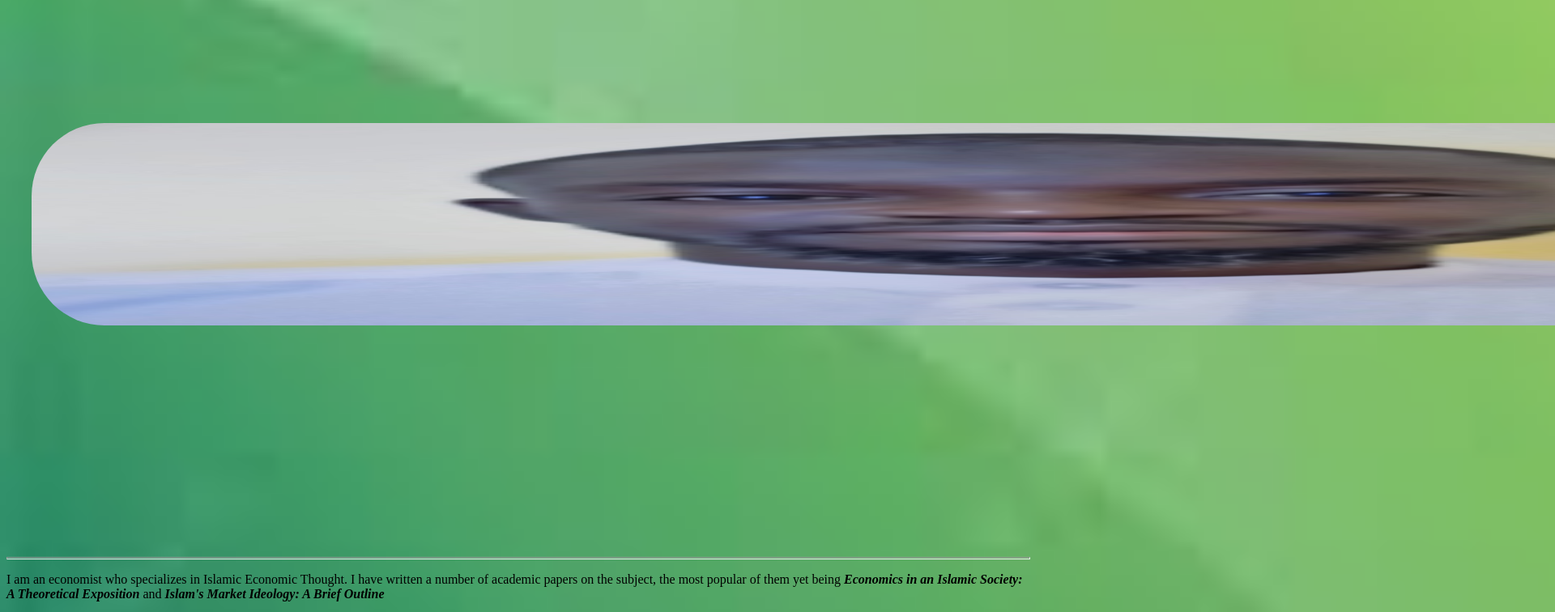
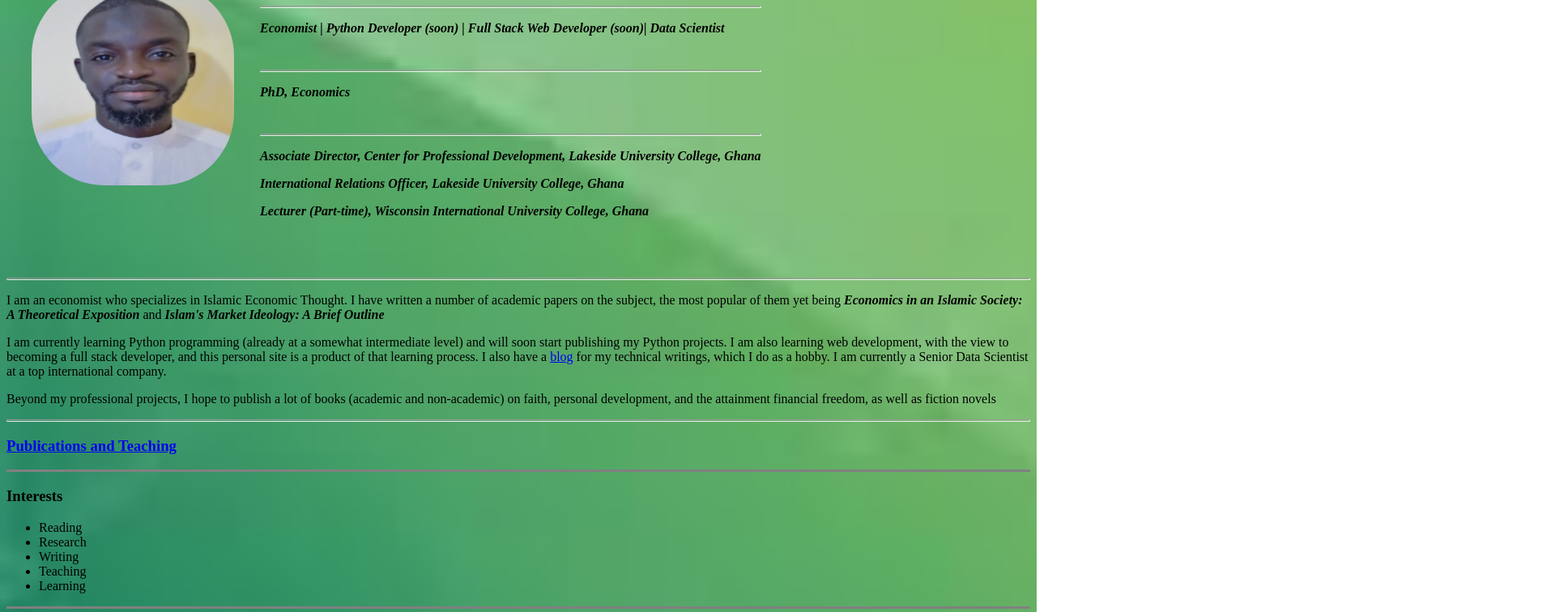
Before and after one commit to dr-adada/personal_site, a plain HTML site: page index.html in a window 1280 px wide. Shown: the part 123-879 px from the top of the page at 81% size, 1920 px wide, since content can reach past the window. Drawn offline with Linux system fonts and the light colour scheme.

Commit message:
Update style.css

```diff
--- a/style.css
+++ b/style.css
@@ -1,6 +1,6 @@
 .profile_img {
   border-radius: 90px;
-  width: 2500px !important;
+  width: 250px !important;
   height: 250px !important;
 }
 body {
```
